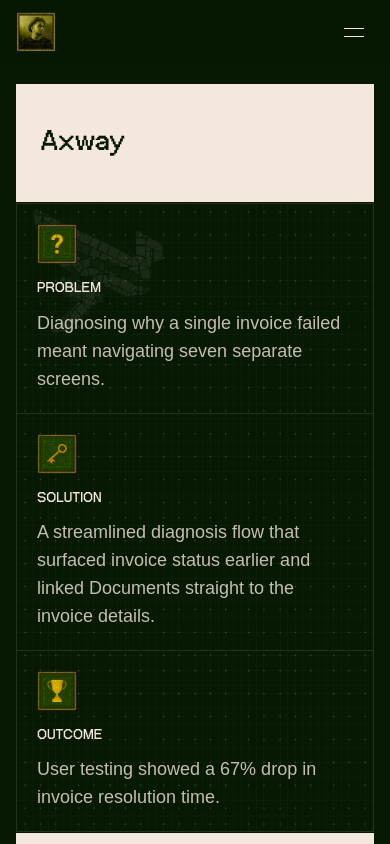
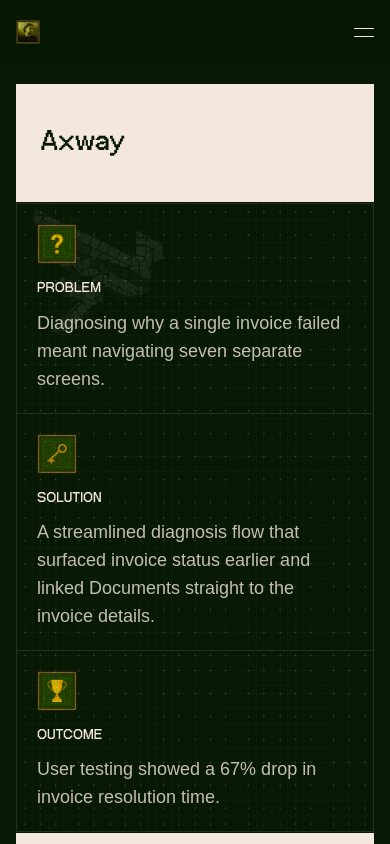
Before and after one commit to cysteph29/portfolioconcept_1.6, a Next.js app: page /work/axway in a window 390 px wide. Shown: the top 844 px of the page. Built offline with nearby package versions, Linux system fonts and the light colour scheme; a web font is replaced by a local one.

Commit message:
Tune mobile nav icon alignment and desktop padding.
Shrink the home mark into a 40px hit target, flush both icons to the content gutters, and use taller 1.5rem nav padding on larger viewports.

Co-authored-by: Cursor <cursoragent@cursor.com>

```diff
--- a/src/app/globals.css
+++ b/src/app/globals.css
@@ -76,8 +76,8 @@
   --spacing-case-study-hero-panel-padding: clamp(1rem, 2.5vw, 2rem);
   --spacing-case-study-summary-emblem: 2.5rem;
   --spacing-case-study-summary-item-padding: 20px;
-  --nav-padding-top: 0.75rem;
-  --nav-padding-bottom: 0.75rem;
+  --nav-padding-top: 1.5rem;
+  --nav-padding-bottom: 1.5rem;
   --nav-surface-color: rgb(7 24 3 / 12%);
   --nav-surface-blur: 8px;
 }
@@ -144,7 +144,9 @@
 }
 
 :root {
-  --nav-height: 4rem;
+  --nav-height: 5.5rem;
+  --nav-home-image-size: 2.5rem;
+  --nav-mobile-toggle-justify: center;
 }
 
 html {
@@ -1375,6 +1377,21 @@ a {
   }
 }
 
+.top-nav-home {
+  display: inline-flex;
+  align-items: center;
+  justify-content: center;
+  width: 2.5rem;
+  height: 2.5rem;
+}
+
+.top-nav-home__image {
+  display: block;
+  width: var(--nav-home-image-size);
+  height: var(--nav-home-image-size);
+  object-fit: cover;
+}
+
 .mobile-nav-toggle,
 .mobile-nav-menu {
   display: none;
@@ -1385,7 +1402,7 @@ a {
   width: 2.5rem;
   height: 2.5rem;
   align-items: center;
-  justify-content: center;
+  justify-content: var(--nav-mobile-toggle-justify);
   border: 0;
   padding: 0;
   background: transparent;
@@ -1454,6 +1471,11 @@ a {
 @media (max-width: 767px) {
   :root {
     --spacing-home-edge-x: 1rem;
+    --nav-padding-top: 0.75rem;
+    --nav-padding-bottom: 0.75rem;
+    --nav-height: 4rem;
+    --nav-home-image-size: 1.5rem;
+    --nav-mobile-toggle-justify: flex-end;
   }
 
   .site-contact-footer {
@@ -1499,6 +1521,10 @@ a {
 
   .top-nav-surface > nav > div {
     display: none;
+  }
+
+  .top-nav-home {
+    justify-content: flex-start;
   }
 
   .mobile-nav-toggle {
--- a/src/components/navigation/top-nav.tsx
+++ b/src/components/navigation/top-nav.tsx
@@ -76,13 +76,13 @@ export function TopNav() {
         <nav className="flex items-center justify-between px-[var(--spacing-home-edge-x)] pt-[var(--nav-padding-top)] pb-[var(--nav-padding-bottom)]">
           <Link
             aria-label="Home"
-            className="inline-flex items-center"
+            className="top-nav-home"
             href="/"
           >
             <Image
               alt=""
               aria-hidden="true"
-              className="block h-10 w-10 object-cover"
+              className="top-nav-home__image"
               height={40}
               src="/assets/profilepic.png"
               width={40}
--- a/src/components/work/case-study-toc.tsx
+++ b/src/components/work/case-study-toc.tsx
@@ -8,8 +8,8 @@ type Props = {
   sections: CaseStudySection[];
 };
 
-// Matches the sticky top offset: --nav-height (4rem = 64px) + --spacing-home-stack-gap (1.25rem = 20px)
-const STICKY_OFFSET_PX = 120;
+// Matches the sticky top offset: --nav-height (5.5rem = 88px) + --spacing-home-stack-gap (1.25rem = 20px)
+const STICKY_OFFSET_PX = 108;
 const REDUCED_MOTION_QUERY = "(prefers-reduced-motion: reduce)";
 
 function usePrefersReducedMotion() {
```
